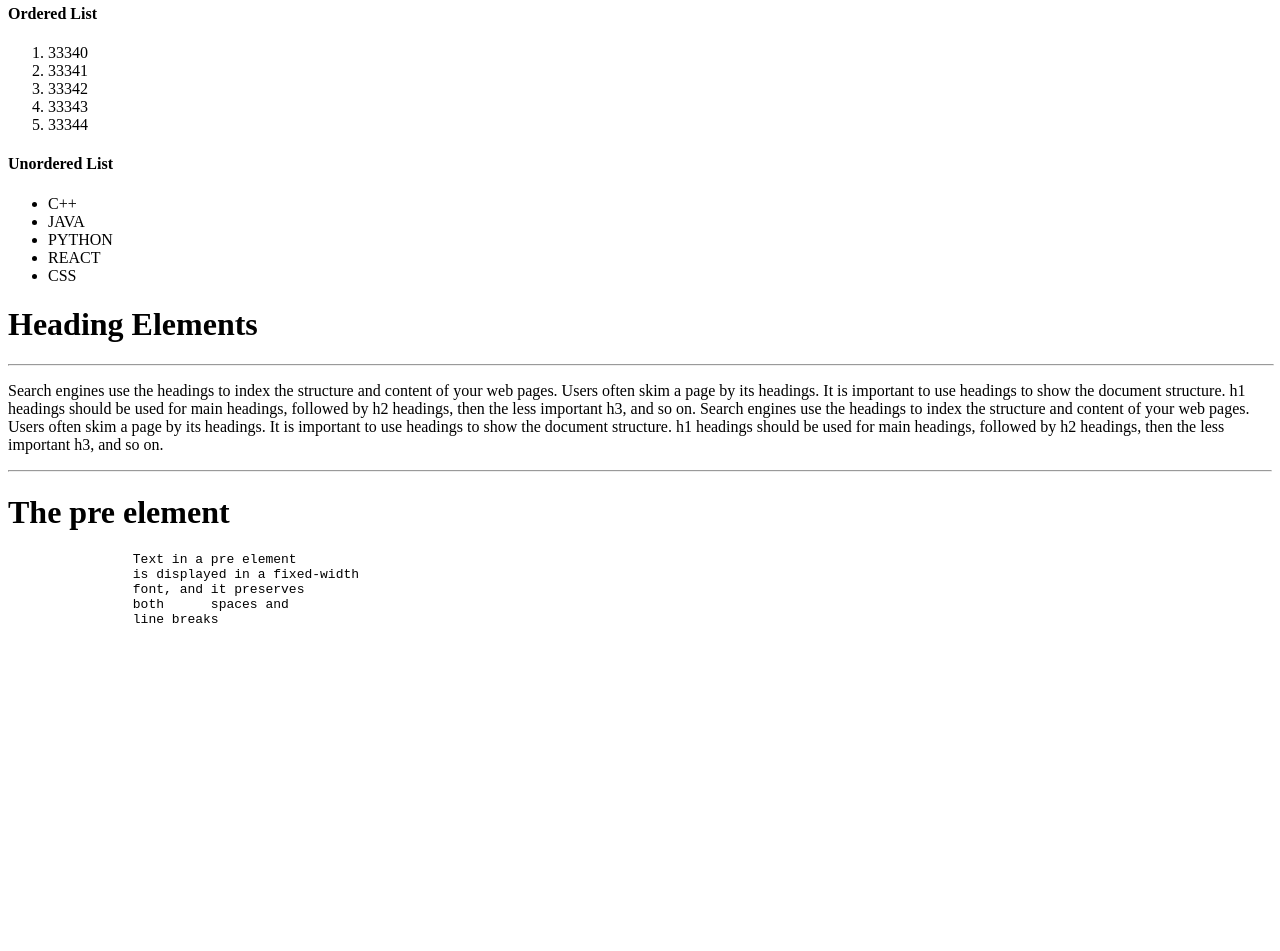
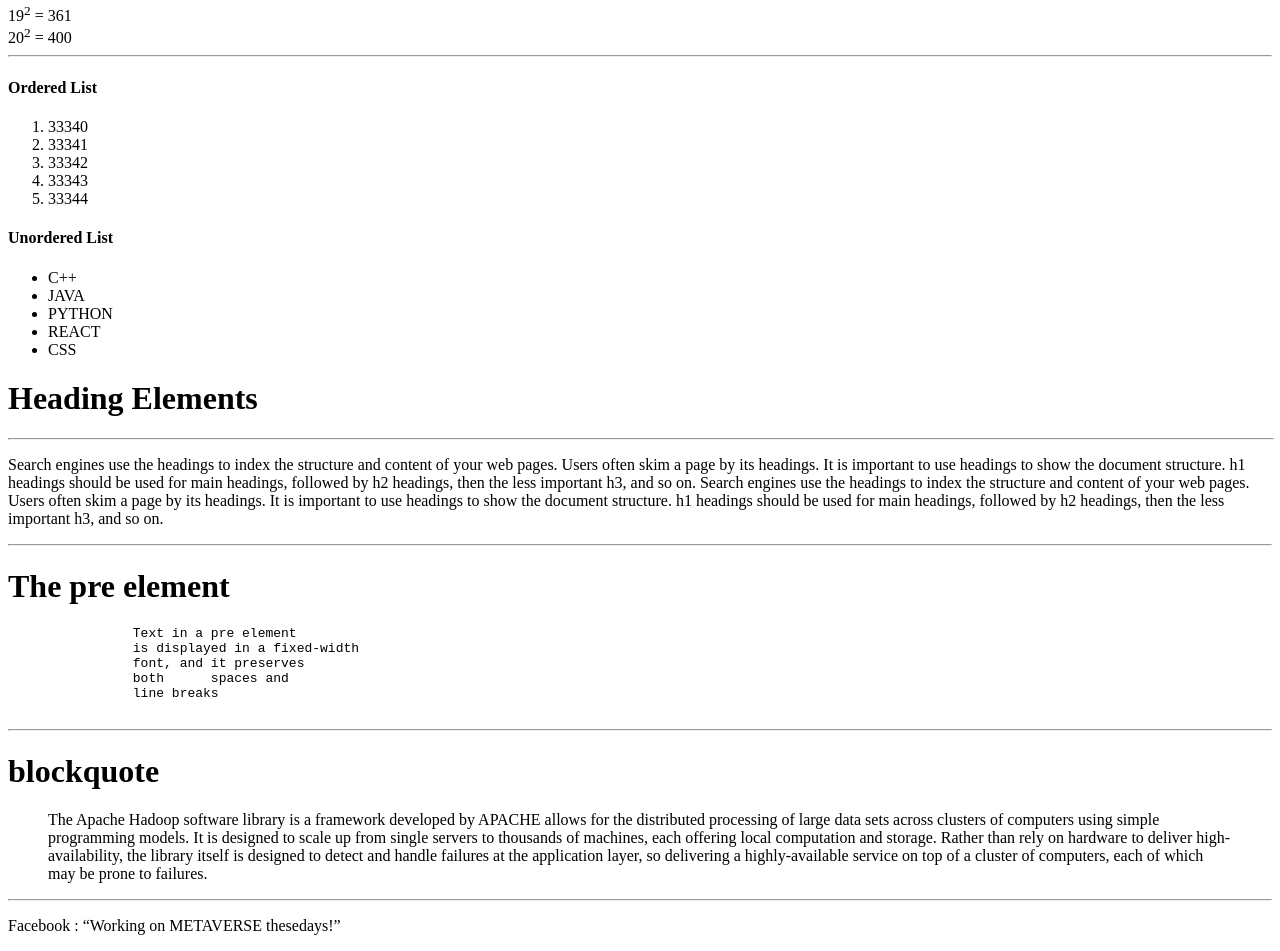
Before and after one commit to thisisbillall/assignment-2A-WADL, a plain HTML site: page exer1/index.html in a window 1280 px wide. Shown: the part 557-1508 px from the top of the page. Before the commit the page ends 1212 px from the top, so only its background shows below. Drawn offline with Linux system fonts and the light colour scheme.

Commit message:
12 long/shrt quo

```diff
--- a/exer1/index.html
+++ b/exer1/index.html
@@ -7,7 +7,7 @@
     </head>
 
     <body>
-        <h2>Hello Bilal !</h2>
+        <h2>Hello Bilal !</h2><hr/>
 
         <script>
 
@@ -25,10 +25,10 @@
 
 
 
-        </script>
+        </script><hr/>
         <br/>
          <button onclick="changeTitle()">When was this webpage created?Click here and Check page's title for the answer.</button><br/>
-
+        <hr/>
          <script>
              for(var i=1;i<=20;i++){
                 document.write(i+"<sup>"+2+"</sup>"+" = "+i*i,"<br/>");
@@ -37,6 +37,7 @@
 
          </script>
         <!-- 10 -->
+        <hr/>
         <h4>Ordered List</h4>
         <ol>
             <li>33340</li>
@@ -82,6 +83,19 @@
                 line breaks
                 </pre>
 
+        <hr>
+        <h1>blockquote </h1>
 
+        <blockquote cite="https://hadoop.apache.org/">
+            The Apache Hadoop software library is a framework developed by APACHE allows for the distributed processing
+            of large data sets across clusters of computers using simple programming models. It is
+            designed to scale up from single servers to thousands of machines, each offering local
+            computation and storage. Rather than rely on hardware to deliver high-availability, the library
+             itself is designed to detect and handle failures at the application layer, so delivering a
+             highly-available service on top of a cluster of computers, each of which may be prone to
+             failures.
+        </blockquote>
+        <hr/>
+        <p>Facebook : <q>Working on METAVERSE thesedays!</q></p>
     </body>
 </html>
```
